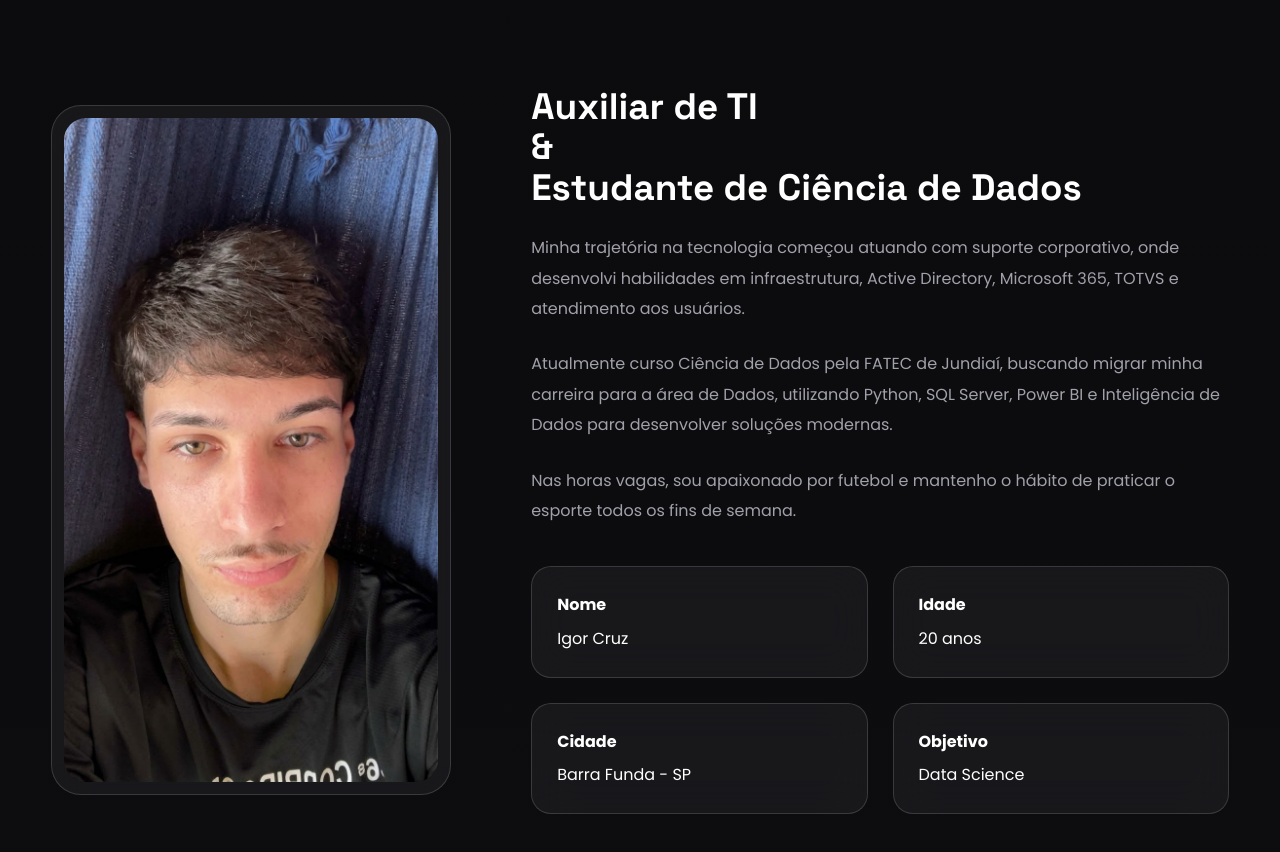
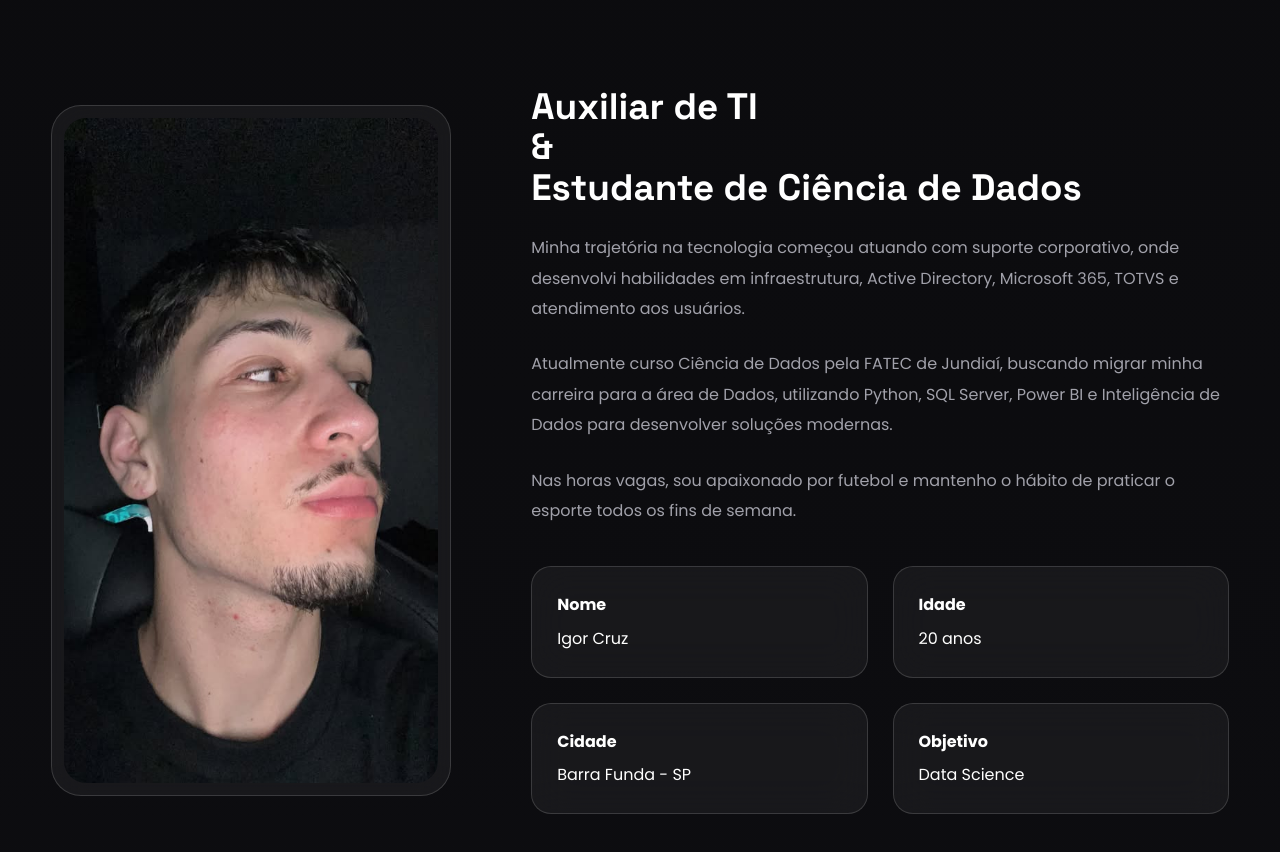
Before and after one commit to devigorll/devigorll.github.io, a plain HTML site: page index.html in a window 1280 px wide. Shown: the part 1323-2175 px from the top of the page. Drawn offline with Linux system fonts and the light colour scheme; a script that the page names is missing.

Commit message:
Mudando foto de destaque

```diff
--- a/index.html
+++ b/index.html
@@ -332,7 +332,7 @@
 
                 <div class="image-card">
 
-                    <img src="assets/images/perfil/foto11.jpeg"
+                    <img src="assets/images/perfil/cavanhaque.jpg"
                         alt="Igor Cruz">
 
                 </div>
```
Also changed, not shown: assets/images/perfil/cavanhaque.jpg (added).
